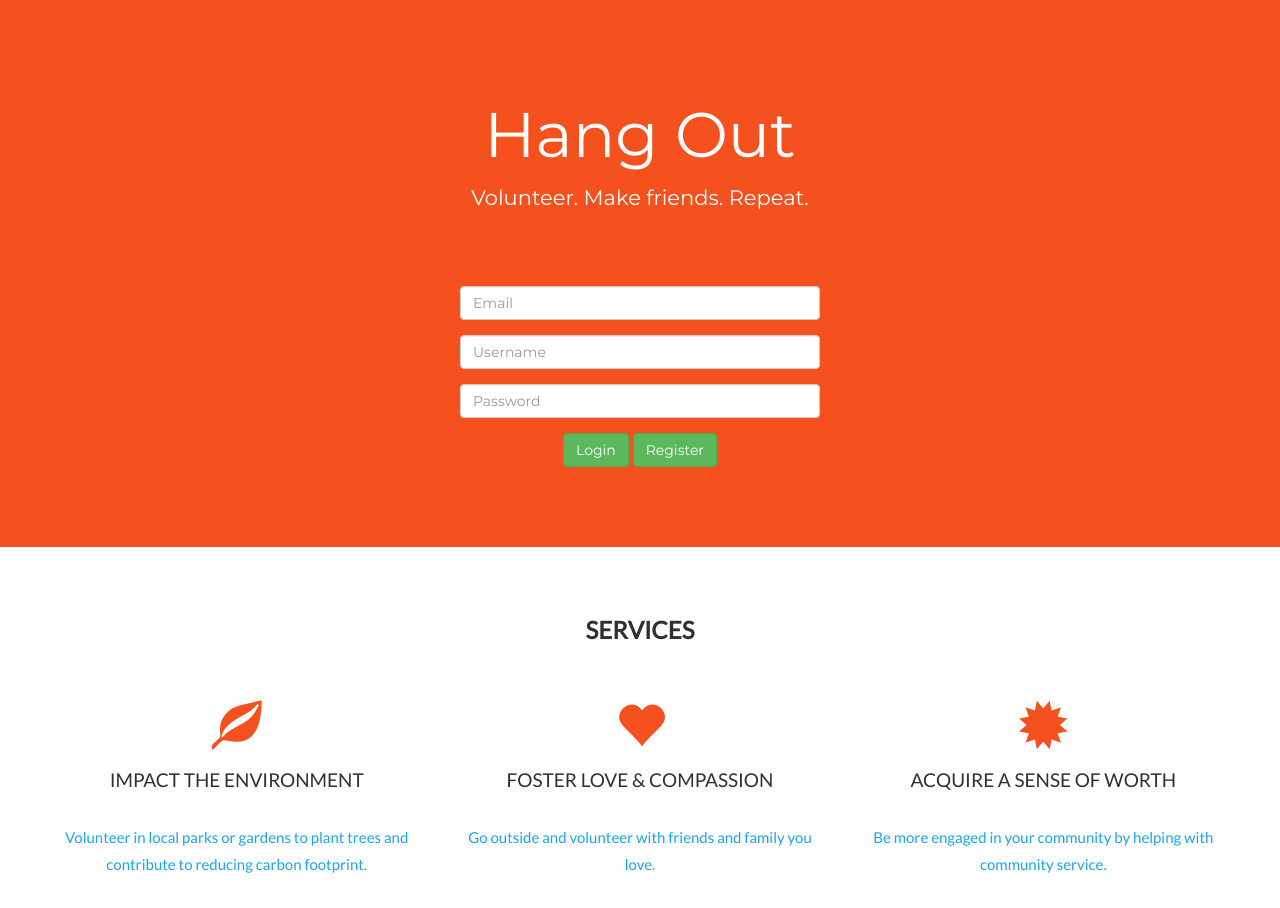
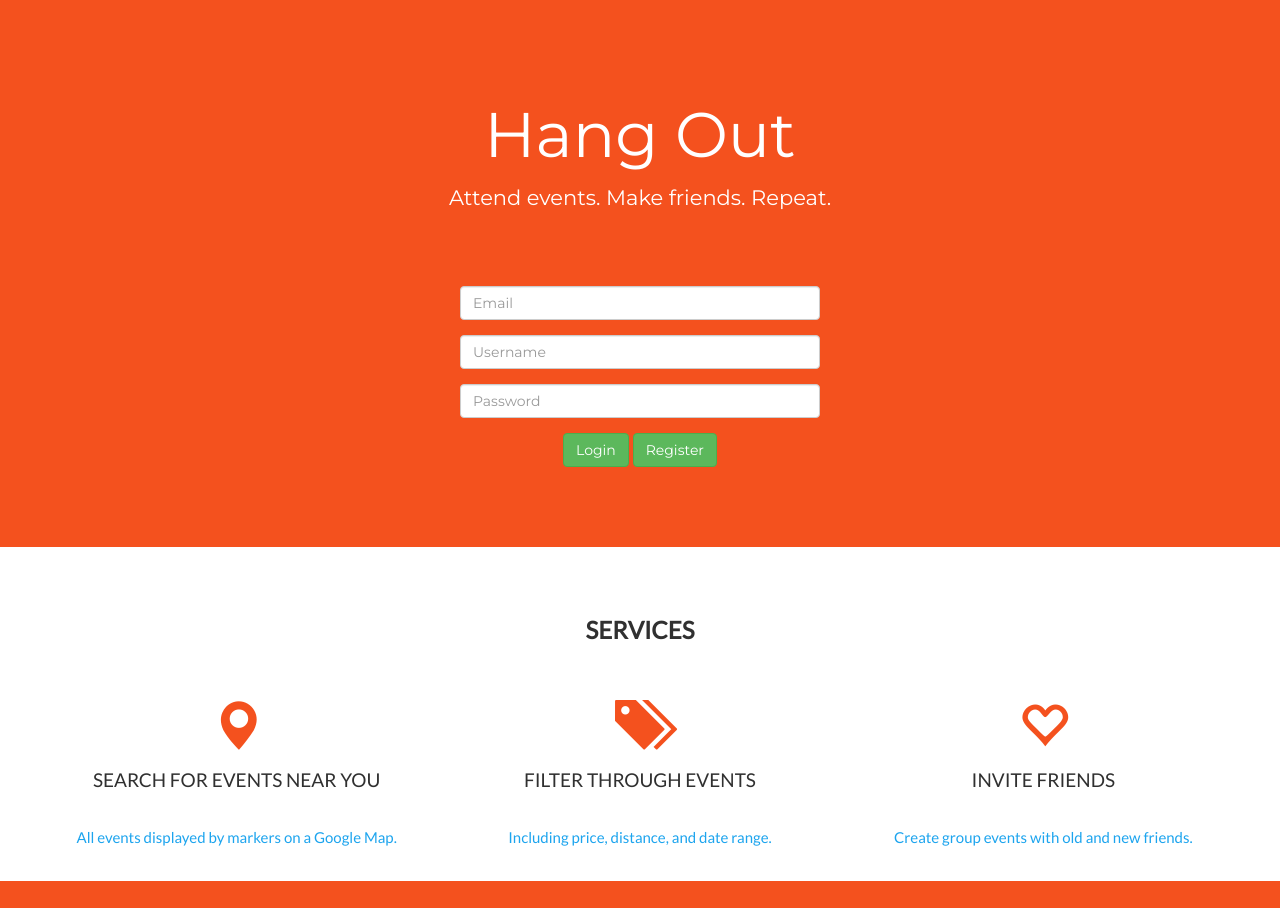
Before and after one commit to cyan478/Upgraded-Parakeet, a Flask app: page /login/ in a window 1280 px wide. After the commit the page ends 881 px from the top, so only its background shows below. Run offline with Flask 2, Linux system fonts and the light colour scheme; parts of the project's set-up code (start-up, migrations or seed data) failed here and were passed over; some libraries are stand-ins or nearby versions.

Commit message:
updated login.html

```diff
--- a/devlog.txt
+++ b/devlog.txt
@@ -95,6 +95,9 @@ elinaH -- 2016-12-10 23:20
 elinaH -- 2016-12-11 12:46
 - Implemented getting weather for date of event
 
-elinaH -- 2016-12-10 13:00
+elinaH -- 2016-12-11 13:00
 - Implemented apikeys.txt into wunderground.py
 - Made restriction so that weather can only be given within 10 days of the event
+
+celineY -- 2016-12-11 19:37
+- Remodified text on login.html
--- a/templates/login.html
+++ b/templates/login.html
@@ -17,7 +17,7 @@
 
 <div class="jumbotron text-center">
   <h1>Hang Out</h1>
-  <p>Volunteer. Make friends. Repeat.</p>
+  <p>Attend events. Make friends. Repeat.</p>
   {{ message }} <br> <br>
   <form action = "/authenticate/" method = "POST">
   <div class = "container">
@@ -51,19 +51,19 @@
   <br>
   <div class="row">
     <div class="col-sm-4">
-      <span class="glyphicon glyphicon-leaf logo-small"></span>
-      <h4>IMPACT THE ENVIRONMENT</h4>
-      <p><font color = "#1ca4ee">Volunteer in local parks or gardens to plant trees and contribute to reducing carbon footprint.</font></p>
+      <span class="glyphicon glyphicon-map-marker logo-small"></span>
+      <h4>SEARCH FOR EVENTS NEAR YOU</h4>
+      <p><font color = "#1ca4ee">All events displayed by markers on a Google Map.</font></p>
     </div>
     <div class="col-sm-4">
-      <span class="glyphicon glyphicon-heart logo-small"></span>
-      <h4>FOSTER LOVE & COMPASSION</h4>
-      <p><font color = "#1ca4ee">Go outside and volunteer with friends and family you love.</font></p>
+      <span class="glyphicon glyphicon-tags logo-small"></span>
+      <h4>FILTER THROUGH EVENTS</h4>
+      <p><font color = "#1ca4ee">Including price, distance, and date range.</font></p>
     </div>
     <div class="col-sm-4">
-      <span class="glyphicon glyphicon-certificate logo-small"></span>
-      <h4>ACQUIRE A SENSE OF WORTH</h4>
-      <p><font color = "#1ca4ee">Be more engaged in your community by helping with community service.</font></p>
+      <span class="glyphicon glyphicon-heart-empty logo-small"></span>
+      <h4>INVITE FRIENDS</h4>
+      <p><font color = "#1ca4ee">Create group events with old and new friends.</font></p>
     </div>
   </div>
 </div>
```
Also changed, not shown: data/hangout.db, 6 other files.
